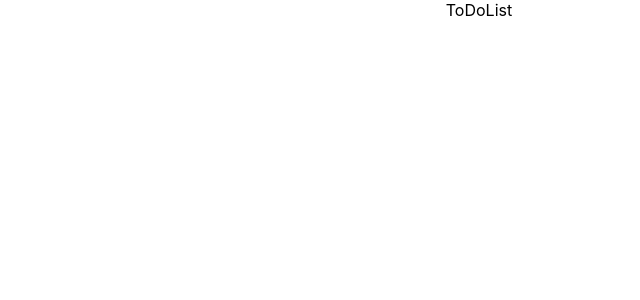
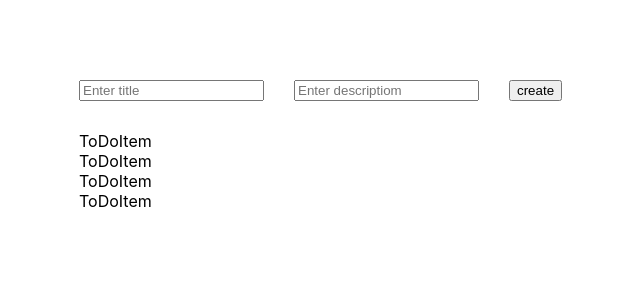
Before and after one commit to maxkulbako/todo_test, a JavaScript app: page / in a window 1280 px wide. Shown: the top 300 px of the page, without its empty margins (161-801 px from the left). Built offline with nearby package versions, Linux system fonts and the light colour scheme; the HTML template or start-up script is replaced by a standard one.

Commit message:
base app structure

```diff
--- a/src/App.css
+++ b/src/App.css
@@ -1,3 +1,12 @@
+form {
+  padding: 30px 0;
+  display: flex;
+  gap: 30px;
+}
+
 .App {
-  text-align: center;
+  max-width: 800px;
+  margin: 50px auto;
 }
+
+/*# sourceMappingURL=App.css.map */
--- a/src/App.js
+++ b/src/App.js
@@ -1,9 +1,10 @@
 import './App.css';
+import { ToDo } from './ToDo';
 
 function App() {
   return (
     <div className="App">
-      ToDoList
+      <ToDo />
     </div>
   );
 }
--- /dev/null
+++ b/src/App.scss
@@ -0,0 +1,8 @@
+@import './ToDo/styles/todo_form.scss';
+@import './ToDo/styles/todo_item.scss';
+@import './ToDo/styles/todo_list.scss';
+
+.App {
+  max-width: 800px;
+  margin: 50px auto;
+}
--- /dev/null
+++ b/src/ToDo/components/ToDoForm.js
@@ -0,0 +1,9 @@
+export function ToDoForm() {
+  return (
+    <form>
+      <input name="title" placeholder="Enter title"/>
+      <input name="description" placeholder="Enter descriptiom"/>
+      <button>create</button>
+    </form>
+  );
+}
--- /dev/null
+++ b/src/ToDo/components/ToDoItem.js
@@ -0,0 +1,5 @@
+export function ToDoItem() {
+  return (
+    <div>ToDoItem</div>
+  );
+}
--- /dev/null
+++ b/src/ToDo/components/ToDoList.js
@@ -0,0 +1,12 @@
+import { ToDoItem } from './ToDoItem';
+
+export function ToDoList() {
+  return (
+    <div>
+      <ToDoItem/>
+      <ToDoItem/>
+      <ToDoItem/>
+      <ToDoItem/>
+    </div>
+  );
+}
--- /dev/null
+++ b/src/ToDo/components/index.js
@@ -0,0 +1,2 @@
+export * from './ToDoForm';
+export * from './ToDoList';
--- /dev/null
+++ b/src/ToDo/index.js
@@ -0,0 +1,10 @@
+import { ToDoForm, ToDoList } from './components';
+
+export function ToDo() {
+  return (
+    <div className="todo_list_container">
+      <ToDoForm />
+      <ToDoList />
+    </div>
+  );
+}
--- /dev/null
+++ b/src/ToDo/styles/todo_form.scss
@@ -0,0 +1,5 @@
+form {
+  padding: 30px 0;
+  display: flex;
+  gap: 30px
+}
```
Also changed, not shown: src/ToDo/styles/todo_item.scss (added), src/ToDo/styles/todo_list.scss (added), 1 other file (tests, documents, lock files or other folders).
